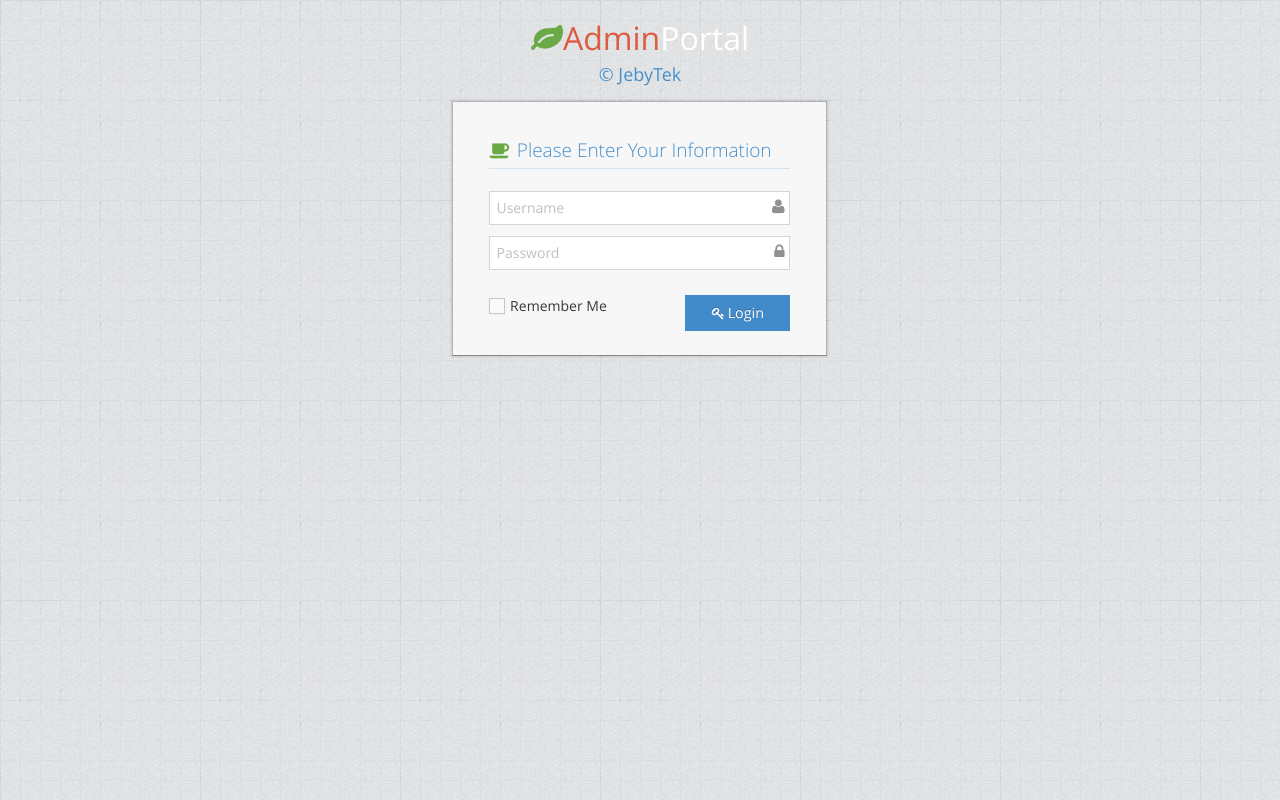
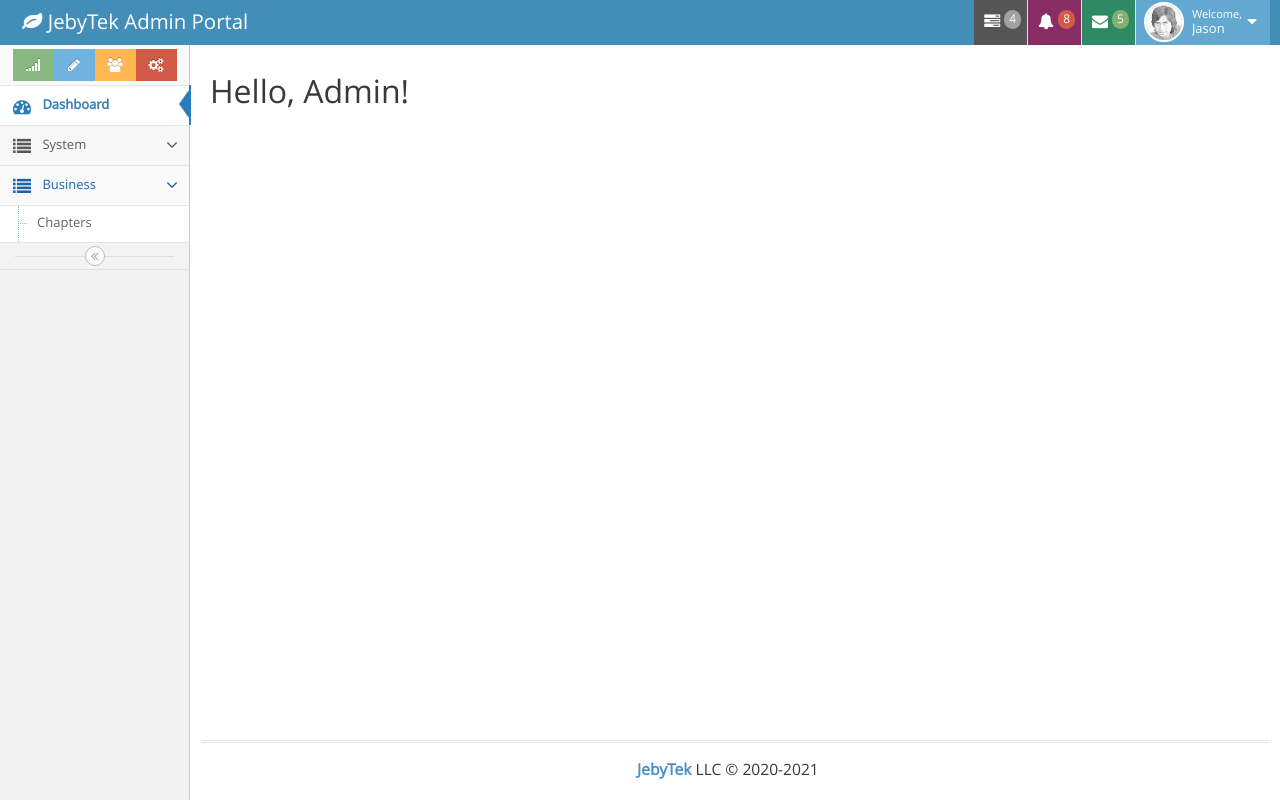
Before and after one commit to seancliu/JebyTek, a Vue app in the folder admin/: page /dashboard in a window 1280 px wide. Before the commit this address led to /login. Built offline with nearby package versions, Linux system fonts and the light colour scheme; the HTML template or start-up script is replaced by a standard one.

Commit message:
1. Update the method of activating sidebars using 'watch' to monitor the change of link

```diff
--- a/admin/src/router.js
+++ b/admin/src/router.js
@@ -2,7 +2,7 @@
 import Router from 'vue-router'
 import Login from './views/login.vue'
 import Admin from './views/admin.vue'
-import Welcome from './views/admin/welcome.vue'
+import Dashboard from './views/admin/dashboard.vue'
 import Chapter from './views/admin/chapter.vue'
 
 Vue.use(Router);
@@ -21,9 +21,9 @@
         name: "admin",
         component: Admin,
         children: [{
-            path: 'welcome',
-            name: "welcome",
-            component: Welcome,
+            path: 'dashboard',
+            name: "dashboard",
+            component: Dashboard,
         }, {
             path: 'business/chapter',
             name: "business/chapter",
--- a/admin/src/views/admin.vue
+++ b/admin/src/views/admin.vue
@@ -355,7 +355,7 @@
 
         <ul class="nav nav-list">
           <li class="" id="dashboard-sidebar">
-            <router-link to="/welcome">
+            <router-link to="/dashboard">
               <i class="menu-icon fa fa-tachometer"></i>
               <span class="menu-text"> Dashboard </span>
             </router-link>
@@ -463,8 +463,22 @@
     export default {
         name: 'admin',
         mounted: function() {
+            let _this = this;
             $('body').removeClass('login-layout light-login');
             $('body').attr('class', 'no-skin');
+            _this.activateSidebar(_this.$route.name.replace("/", "-") + "-sidebar");
+        },
+        watch: {
+            $route: {
+                handler:function(val, oldVal){
+                    console.log("---->Page Redirection：", val, oldVal);
+                    let _this = this;
+
+                    _this.$nextTick(function(){  // execute after loading the page
+                        _this.activateSidebar(_this.$route.name.replace("/", "-") + "-sidebar");
+                    })
+                }
+            }
         },
         methods: {
             login() {
--- a/admin/src/views/admin/chapter.vue
+++ b/admin/src/views/admin/chapter.vue
@@ -976,7 +976,7 @@
     export default {
         name: 'chapter',
         mounted: function() {
-            this.$parent.activateSidebar("business-chapter-sidebar")
+            // this.$parent.activateSidebar("business-chapter-sidebar")
         },
         methods: {
         }
--- a/admin/src/views/admin/welcome.vue
+++ b/admin/src/views/admin/dashboard.vue
@@ -6,9 +6,9 @@
 
 <script>
     export default {
-        name: 'welcome',
+        name: 'dashboard',
         mounted: function() {
-            this.$parent.activateSidebar("dashboard-sidebar")
+            // this.$parent.activateSidebar("dashboard-sidebar")
         },
         methods: {
         }
--- a/admin/src/views/login.vue
+++ b/admin/src/views/login.vue
@@ -85,7 +85,7 @@
         },
         methods: {
             login() {
-                this.$router.push("/welcome")
+                this.$router.push("/dashboard")
             }
         }
     }
```
